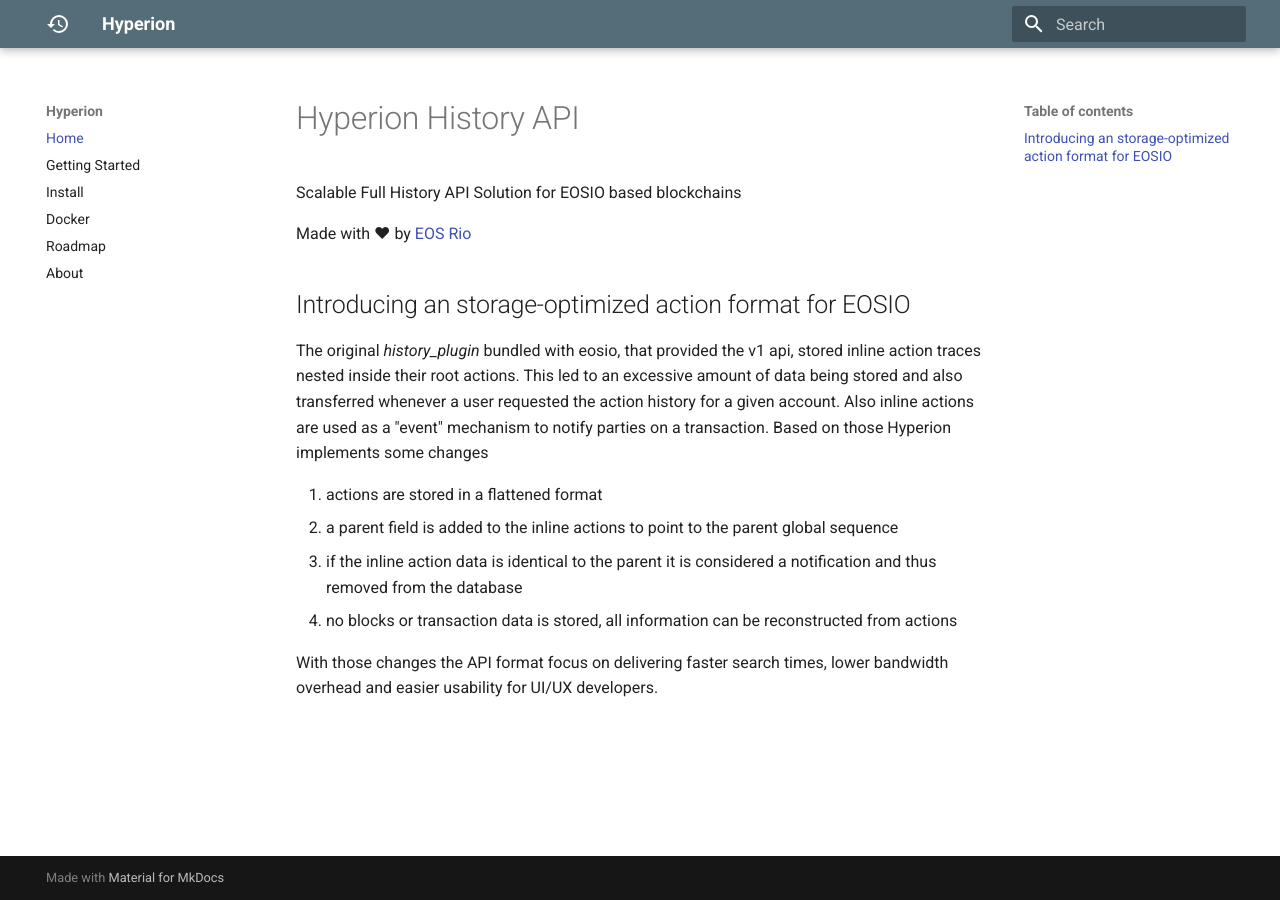
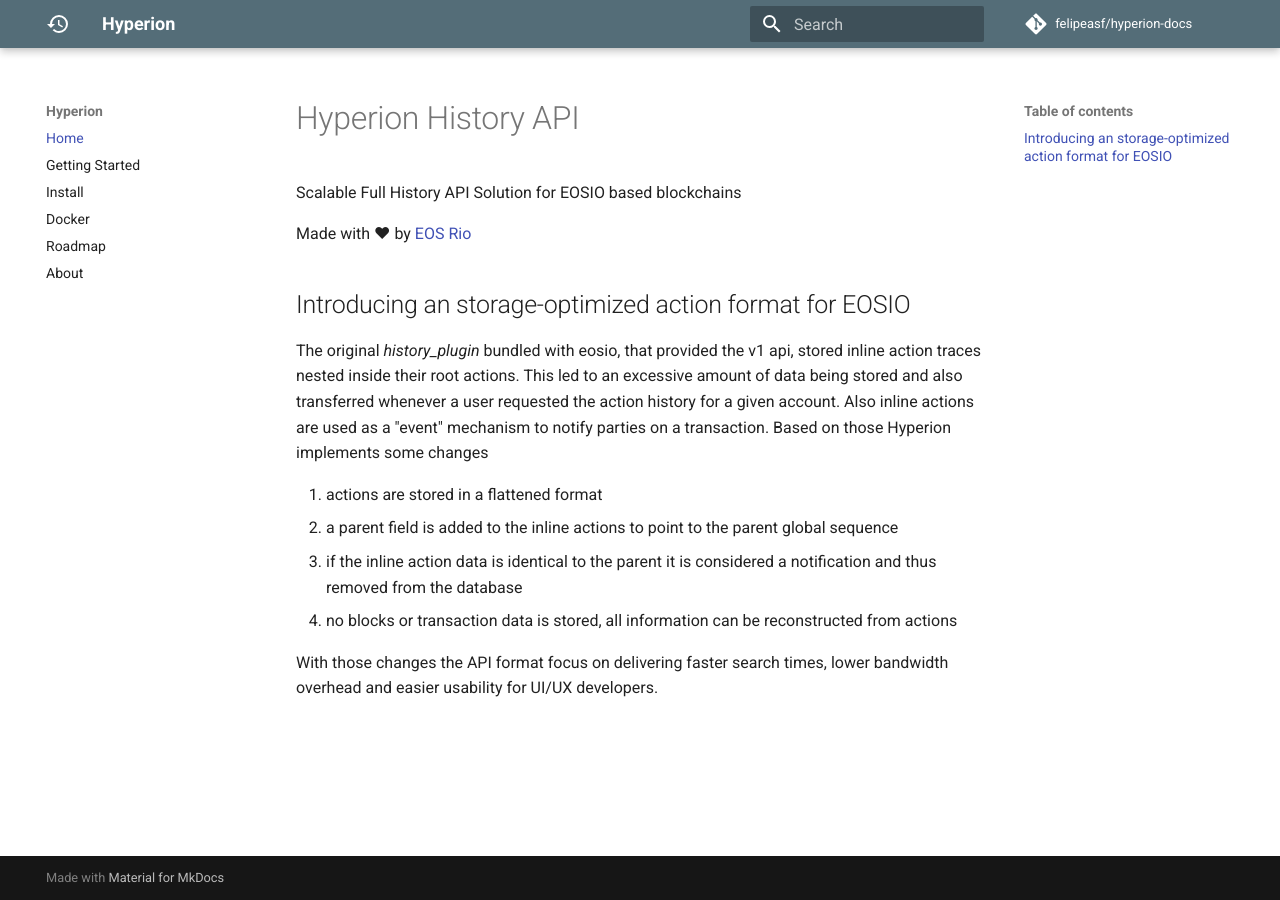
Before and after one commit to felipeasf/hyperion-docs, an MkDocs documentation site: the page built from docs/index.md, in a window 1280 px wide. Built offline with MkDocs 1.6.1 and Material for MkDocs 9.7.7, drawn with Linux system fonts in a browser that asks for light colours; comment, search, counter and statistics services are not loaded.

Commit message:
config update

```diff
--- a/mkdocs.yml
+++ b/mkdocs.yml
@@ -2,6 +2,10 @@
 
 markdown_extensions:
   - admonition
+
+# Repository
+repo_name: 'felipeasf/hyperion-docs'
+repo_url: 'https://github.com/felipeasf/hyperion-docs'
 
 nav:
     - Home: index.md
```
